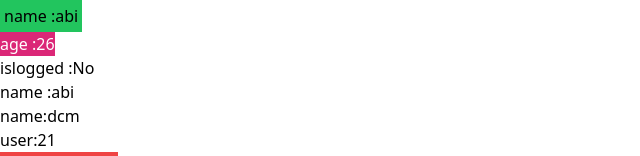
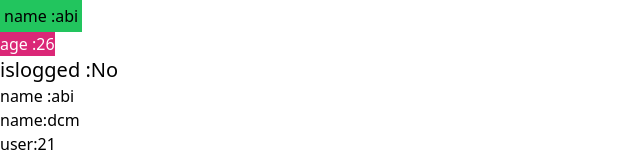
Before and after one commit to abi4679553/props, a React (Create React App) app: page / in a window 1280 px wide. Shown: the top 156 px of the page, without its empty margins (0-640 px from the left). Built offline with nearby package versions, Linux system fonts and the light colour scheme.

Commit message:
update Boolean.js

```diff
--- a/src/components/props/Boolean.js
+++ b/src/components/props/Boolean.js
@@ -2,7 +2,7 @@ import React from 'react'
 
 const Boolean = ({islogged}) => {
   return (
-    <div>
+    <div className='text-xl'>
         <p> islogged :{islogged ? "Yes" : "No"}</p>
     </div>
   )
--- a/src/components/props/String.js
+++ b/src/components/props/String.js
@@ -2,7 +2,7 @@ import React from 'react'
 
 const String = ({name}) => {
   return (
-    <div className='bg-green-500  w-fit p-1'>
+    <div className='bg-green-500  w-fit p-1 gap-5 '>
         <p> name :{name}</p>
 
     </div>
```
